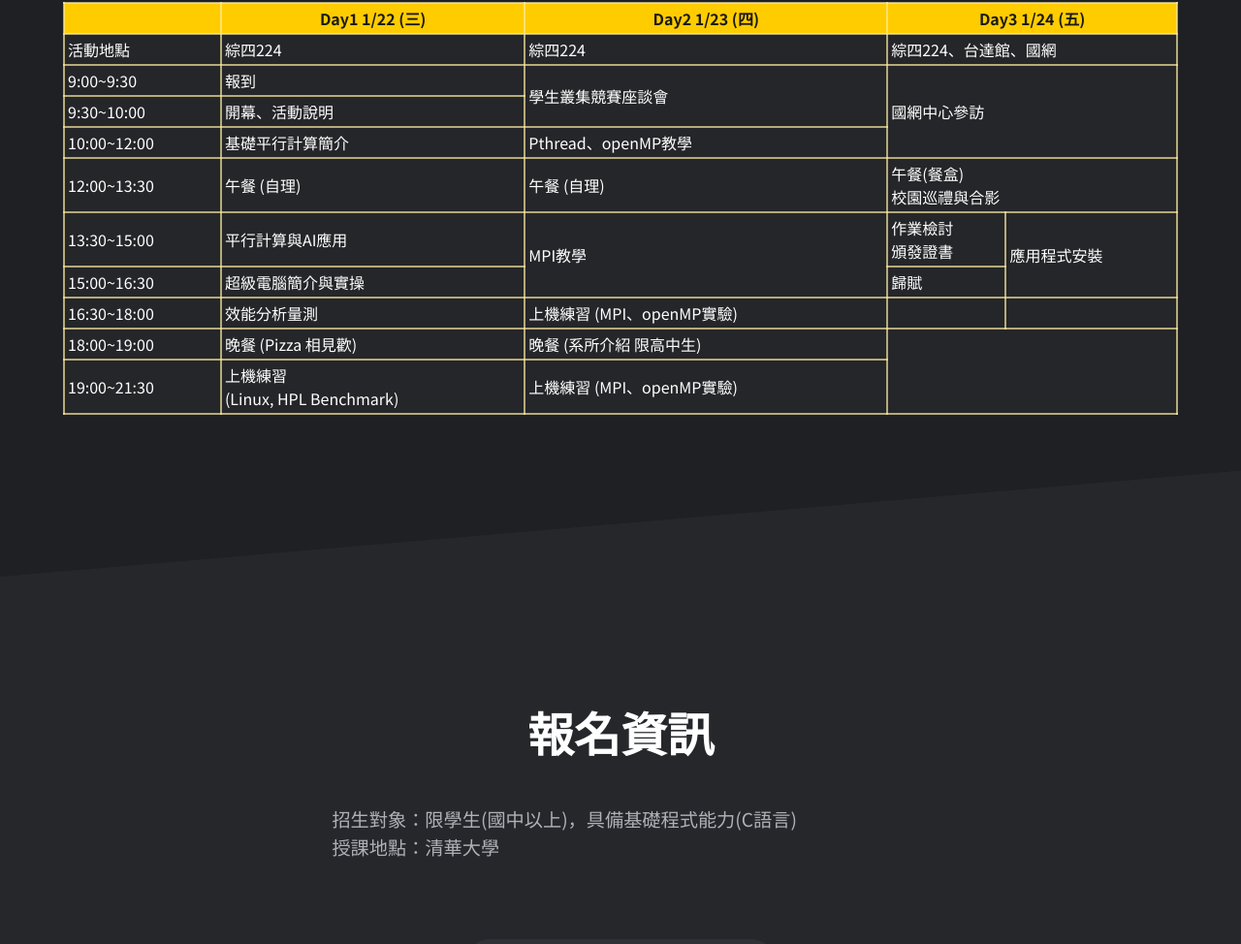
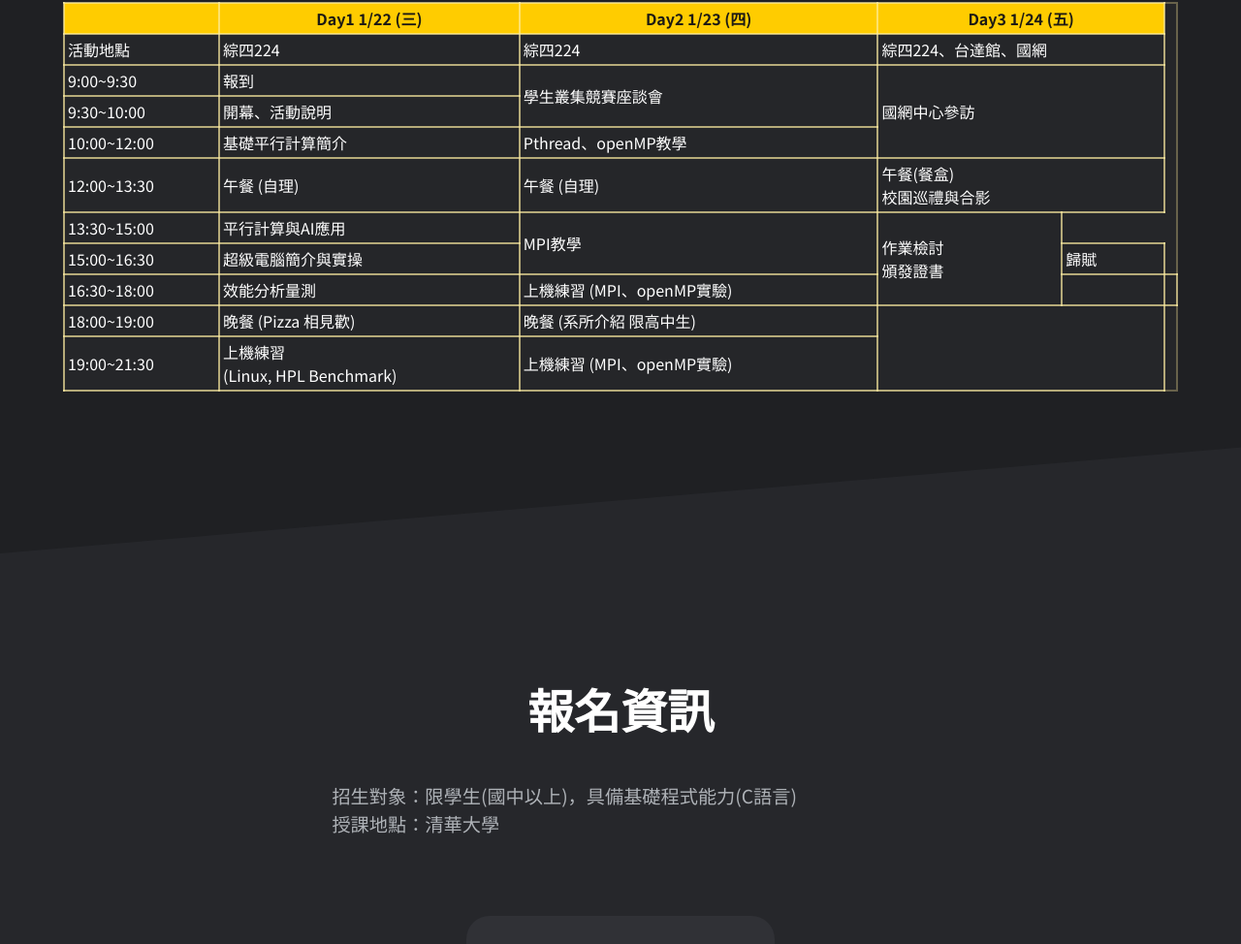
Before and after one commit to NTHU-SC/Winter_Camp_2025, an Astro site: page / in a window 1280 px wide. Shown: the part 3883-4857 px from the top of the page at 97% size. Built offline with nearby package versions, Linux system fonts and the light colour scheme; Astro itself is replaced by a stand-in of ours.

Commit message:
Remove 應用程式安裝
P.S. Untested

```diff
--- a/src/components/Timetable.jsx
+++ b/src/components/Timetable.jsx
@@ -111,12 +111,9 @@
           <td>13:30~15:00</td>
           <td>平行計算與AI應用</td>
           <td rowSpan="2">MPI教學</td>
-          <td>
+          <td rowSpan="3">
             作業檢討<br />
             頒發證書<br />
-          </td>
-          <td rowSpan="2">
-            應用程式安裝<br />
           </td>
         </tr>
         <tr>
```
